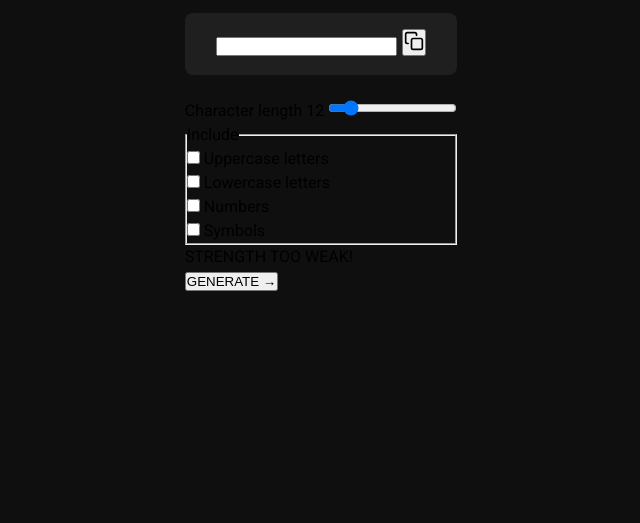
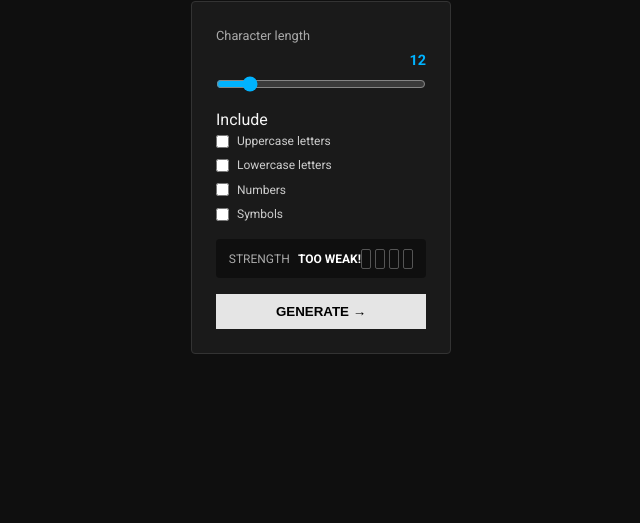
Before and after one commit to moumintech/Password-Generator, a plain HTML site: page index.html in a window 1280 px wide. Shown: the part 277-800 px from the top of the page, without its empty margins (319-959 px from the left). Drawn offline with Linux system fonts and the light colour scheme.

Commit message:
Enhance CSS styles for Password Generator application layout and design

```diff
--- a/style.css
+++ b/style.css
@@ -3,35 +3,167 @@
   margin: 0;
   padding: 0;
 }
-main {
-  max-width: 960px;
-}
+
 body {
   font-family: "Roboto", sans-serif;
   background-color: hsl(0, 0%, 6%);
   line-height: 1.5;
+  color: #f5f5f5;
   min-height: 100vh;
   display: flex;
   align-items: center;
   justify-content: center;
   padding: 2rem;
+  min-height: 100vh;
+}
+main {
+  display: flex;
+  flex-direction: column;
+  align-items: center;
+  gap: 1.5rem;
+}
+.password-generator {
+  text-align: center;
 }
 .password-generator h1 {
   color: hsl(0, 0%, 48%);
   font-weight: 400;
   text-align: center;
-  margin-bottom: 1.5rem;
+  margin-bottom: 0.8rem;
+  font-size: 1rem;
 }
 .password-display {
-  background-color: hsl(0, 0%, 12%);
-  padding: 1rem;
-  border-radius: 0.5rem;
-  color: hsl(0, 0%, 80%);
-  font-size: 1.25rem;
-  text-align: center;
-  margin-bottom: 1.5rem;
+  display: flex;
+  align-items: center;
+  justify-content: space-between;
+  background-color: #1a1a1a;
+  border: 1px solid #333;
+  border-radius: 4px;
+  padding: 0.7rem 1rem;
+  width: 260px;
 }
 
+.password-display input {
+  background: none;
+  border: none;
+  outline: none;
+  color: #00b3ff;
+  font-size: 1rem;
+  width: 100%;
+  text-overflow: ellipsis;
+}
+.password-number input::placeholder {
+  color: #777;
+}
+.copy-btn {
+  background: none;
+  border: none;
+  color: #00b3ff;
+  cursor: pointer;
+  padding: 0;
+  transition: color 0.2s ease;
+}
+.copy-btn:hover {
+  color: #ffffff;
+}
+.password-controls {
+  background-color: #1a1a1a;
+  border: 1px solid #333;
+  padding: 1.5rem;
+  border-radius: 4px;
+  width: 260px;
+  display: flex;
+  flex-direction: column;
+  gap: 1rem;
+}
+.length-row {
+  display: flex;
+  flex-direction: column;
+  gap: 0.3rem;
+}
+
+.length-row label {
+  font-size: 0.8rem;
+  color: #aaa;
+}
+.length-row output {
+  color: #00b3ff;
+  font-weight: bold;
+  align-self: flex-end;
+  font-size: 0.9rem;
+}
+
+input[type="range"] {
+  width: 100%;
+  accent-color: #00b3ff;
+  cursor: pointer;
+}
+.options {
+  display: flex;
+  flex-direction: column;
+  gap: 0.4rem;
+  border: none;
+}
+
+.option {
+  display: flex;
+  align-items: center;
+  gap: 0.5rem;
+}
+
+.option label {
+  font-size: 0.75rem;
+  color: #ccc;
+}
+.strength {
+  display: flex;
+  align-items: center;
+  justify-content: space-between;
+  background-color: #0f0f0f;
+  padding: 0.6rem 0.8rem;
+  border-radius: 4px;
+  font-size: 0.75rem;
+}
+
+.strength-label {
+  color: #aaa;
+}
+
+.strength-text {
+  color: #fff;
+  margin-left: 0.5rem;
+  font-weight: bold;
+}
+
+.strength-bars {
+  display: flex;
+  gap: 4px;
+}
+.strength-bars .bar {
+  width: 10px;
+  height: 20px;
+  background-color: transparent;
+  border: 1px solid #555;
+  border-radius: 2px;
+}
+.strength-bars .bar.active {
+  background-color: #00b3ff;
+  border-color: #00b3ff;
+}
+.generate-btn {
+  background-color: #e5e5e5;
+  color: #000;
+  font-weight: 600;
+  border: none;
+  padding: 0.6rem;
+  cursor: pointer;
+  transition: background 0.3s;
+}
+
+.generate-btn:hover {
+  background-color: #00b3ff;
+  color: #fff;
+}
 .sr-only {
   position: absolute;
   width: 1px;
```
